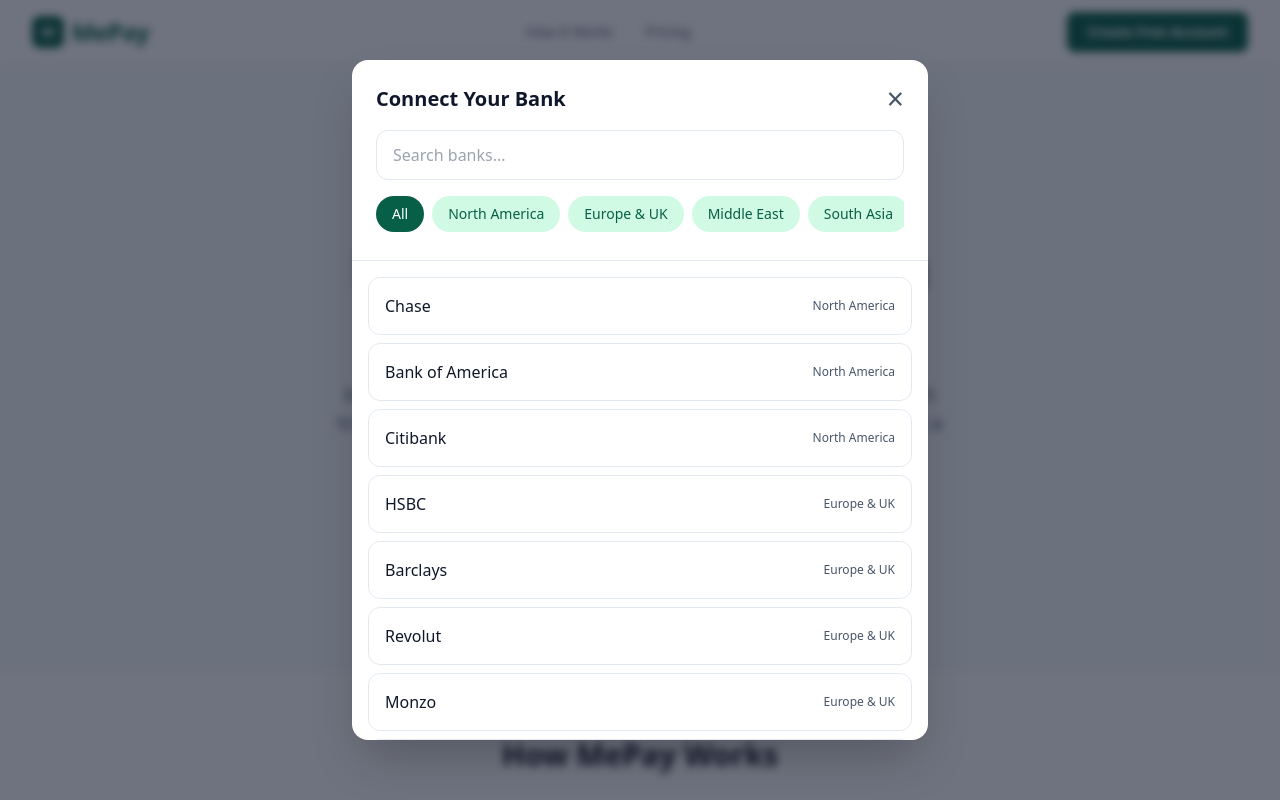
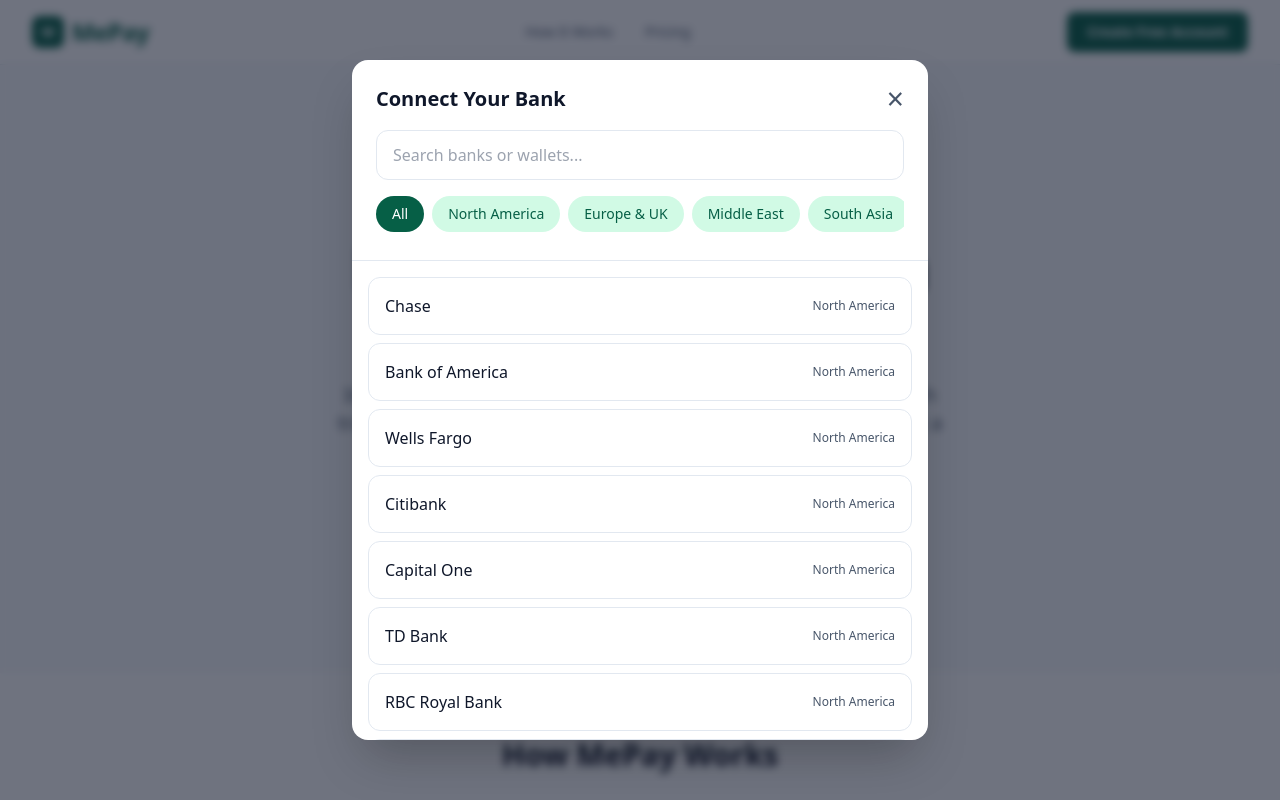
Before and after one commit to GPay580/MePay, a plain HTML site: page index.html in a window 1280 px wide. Both pictures are taken after a click on the button "Create Free Account". Shown: the top 800 px of the page. Drawn offline with nearby package versions, Linux system fonts and the light colour scheme.

Commit message:
Add files via upload

```diff
--- a/index.html
+++ b/index.html
@@ -72,7 +72,7 @@ tailwind.config = {
         <h2 class="text-xl font-bold">Connect Your Bank</h2>
         <button id="closeModal" class="text-slategray hover:text-slate text-3xl leading-none">&times;</button>
       </div>
-      <input id="bankSearch" type="text" placeholder="Search banks..." class="mt-4 w-full px-4 py-3 border border-border rounded-xl focus:outline-none focus:ring-2 focus:ring-emerald/30">
+      <input id="bankSearch" type="text" placeholder="Search banks or wallets..." class="mt-4 w-full px-4 py-3 border border-border rounded-xl focus:outline-none focus:ring-2 focus:ring-emerald/30">
       <div id="regionTabs" class="flex gap-2 mt-4 overflow-x-auto pb-1 text-sm font-medium">
         <button data-region="All" class="region-tab px-4 py-2 rounded-full bg-emerald text-white whitespace-nowrap">All</button>
         <button data-region="North America" class="region-tab px-4 py-2 rounded-full bg-mint text-emerald whitespace-nowrap">North America</button>
@@ -228,23 +228,82 @@ tailwind.config = {
 
 <script>
 const banks = [
+  // North America
   {name:"Chase", region:"North America"},
   {name:"Bank of America", region:"North America"},
+  {name:"Wells Fargo", region:"North America"},
   {name:"Citibank", region:"North America"},
+  {name:"Capital One", region:"North America"},
+  {name:"TD Bank", region:"North America"},
+  {name:"RBC Royal Bank", region:"North America"},
+  {name:"Scotiabank", region:"North America"},
+
+  // Europe & UK
   {name:"HSBC", region:"Europe & UK"},
   {name:"Barclays", region:"Europe & UK"},
+  {name:"Lloyds Bank", region:"Europe & UK"},
+  {name:"NatWest", region:"Europe & UK"},
   {name:"Revolut", region:"Europe & UK"},
   {name:"Monzo", region:"Europe & UK"},
+  {name:"Wise", region:"Europe & UK"},
   {name:"Deutsche Bank", region:"Europe & UK"},
+  {name:"Commerzbank", region:"Europe & UK"},
+  {name:"BNP Paribas", region:"Europe & UK"},
   {name:"Santander", region:"Europe & UK"},
+  {name:"BBVA", region:"Europe & UK"},
+  {name:"ING", region:"Europe & UK"},
+  {name:"N26", region:"Europe & UK"},
+  {name:"UniCredit", region:"Europe & UK"},
+
+  // Middle East
   {name:"Emirates NBD", region:"Middle East"},
+  {name:"First Abu Dhabi Bank (FAB)", region:"Middle East"},
+  {name:"Dubai Islamic Bank", region:"Middle East"},
   {name:"Al Rajhi Bank", region:"Middle East"},
-  {name:"HBL", region:"South Asia"},
+  {name:"Saudi National Bank (SNB)", region:"Middle East"},
+  {name:"Qatar National Bank (QNB)", region:"Middle East"},
+  {name:"Kuwait Finance House", region:"Middle East"},
+
+  // South Asia (Pakistan + India/Bangladesh/Sri Lanka)
+  {name:"Askari Bank", region:"South Asia"},
+  {name:"HBL (Habib Bank)", region:"South Asia"},
   {name:"Meezan Bank", region:"South Asia"},
+  {name:"UBL (United Bank Limited)", region:"South Asia"},
+  {name:"MCB Bank", region:"South Asia"},
+  {name:"Allied Bank (ABL)", region:"South Asia"},
+  {name:"Bank Alfalah", region:"South Asia"},
+  {name:"Faysal Bank", region:"South Asia"},
+  {name:"Bank Al Habib", region:"South Asia"},
+  {name:"Standard Chartered Pakistan", region:"South Asia"},
+  {name:"JS Bank", region:"South Asia"},
+  {name:"Soneri Bank", region:"South Asia"},
+  {name:"HabibMetro", region:"South Asia"},
+  {name:"SadaPay", region:"South Asia"},
+  {name:"NayaPay", region:"South Asia"},
+  {name:"JazzCash", region:"South Asia"},
+  {name:"Easypaisa", region:"South Asia"},
   {name:"HDFC Bank", region:"South Asia"},
+  {name:"ICICI Bank", region:"South Asia"},
+  {name:"State Bank of India (SBI)", region:"South Asia"},
+  {name:"Axis Bank", region:"South Asia"},
+  {name:"Kotak Mahindra", region:"South Asia"},
+  {name:"bKash", region:"South Asia"},
+  {name:"Dutch-Bangla Bank", region:"South Asia"},
+  {name:"Commercial Bank of Ceylon", region:"South Asia"},
+
+  // Asia-Pacific & Africa
   {name:"DBS Bank", region:"Asia-Pacific & Africa"},
-  {name:"M-Pesa / Equity Bank", region:"Asia-Pacific & Africa"},
-  {name:"Nubank", region:"Asia-Pacific & Africa"}
+  {name:"OCBC", region:"Asia-Pacific & Africa"},
+  {name:"Maybank", region:"Asia-Pacific & Africa"},
+  {name:"Bank Mandiri", region:"Asia-Pacific & Africa"},
+  {name:"GCash", region:"Asia-Pacific & Africa"},
+  {name:"M-Pesa", region:"Asia-Pacific & Africa"},
+  {name:"Equity Bank", region:"Asia-Pacific & Africa"},
+  {name:"GTBank", region:"Asia-Pacific & Africa"},
+  {name:"Access Bank", region:"Asia-Pacific & Africa"},
+  {name:"Standard Bank", region:"Asia-Pacific & Africa"},
+  {name:"Nubank", region:"Asia-Pacific & Africa"},
+  {name:"Itaú", region:"Asia-Pacific & Africa"}
 ];
 
 let currentRegion = "All";
@@ -252,14 +311,32 @@ let cardVisible = false;
 const rates = {USD:1, EUR:0.92, GBP:0.78, AED:3.67, SAR:3.75, PKR:278, INR:83.5, NGN:1550, JPY:149};
 
 function renderBanks() {
-  const search = document.getElementById('bankSearch').value.toLowerCase();
+  const search = document.getElementById('bankSearch').value.trim();
+  const searchLower = search.toLowerCase();
   const list = document.getElementById('bankList');
-  list.innerHTML = banks
-    .filter(b => (currentRegion === "All" || b.region === currentRegion) && b.name.toLowerCase().includes(search))
-    .map(b => `<button class="w-full text-left p-4 rounded-xl border border-border hover:border-emerald hover:bg-mint/50 transition flex justify-between items-center" data-bank="${b.name}">
+
+  const filtered = banks.filter(b =>
+    (currentRegion === "All" || b.region === currentRegion) &&
+    b.name.toLowerCase().includes(searchLower)
+  );
+
+  let html = filtered.map(b => `
+    <button class="w-full text-left p-4 rounded-xl border border-border hover:border-emerald hover:bg-mint/50 transition flex justify-between items-center" data-bank="${b.name}">
       <span class="font-medium">${b.name}</span>
       <span class="text-xs text-slategray">${b.region}</span>
-    </button>`).join('');
+    </button>
+  `).join('');
+
+  // Custom bank fallback
+  if (search.length > 2 && filtered.length === 0) {
+    html += `
+      <button class="w-full text-left p-4 rounded-xl border-2 border-dashed border-emerald text-emerald hover:bg-mint transition font-medium" data-bank="${search}">
+        + Connect '${search}' via Open Banking
+      </button>
+    `;
+  }
+
+  list.innerHTML = html || '<p class="text-center text-slategray py-8">No banks found. Try searching or use the custom connect option.</p>';
 
   list.querySelectorAll('button').forEach(btn => {
     btn.onclick = () => connectBank(btn.dataset.bank);
```
